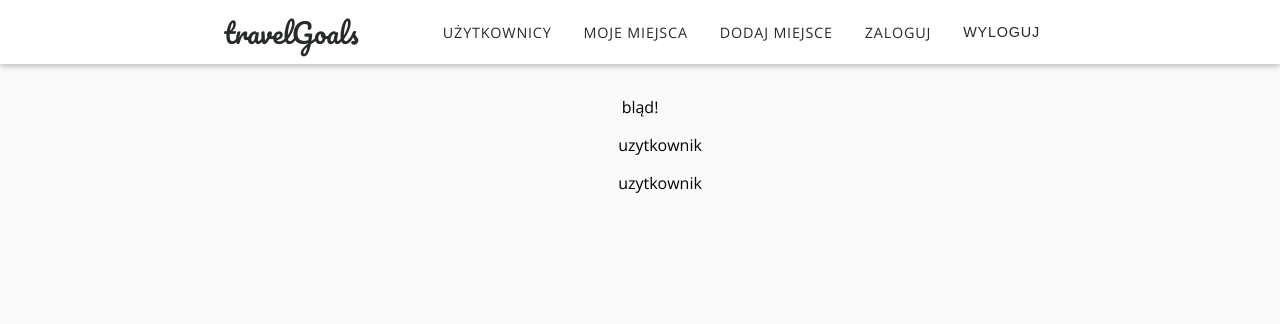
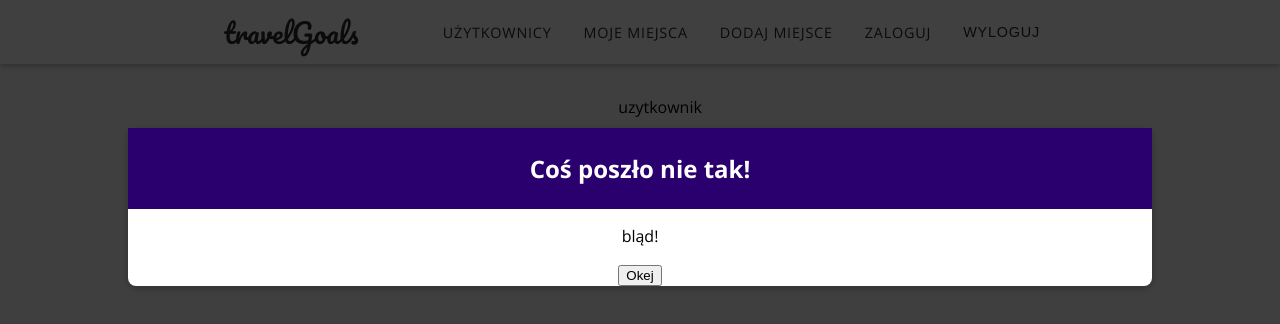
Before and after one commit to tranquilopablo/travel-goals, a React (Vite) app: page / in a window 1280 px wide. Shown: the top 324 px of the page. Built offline with nearby package versions, Linux system fonts and the light colour scheme.

Commit message:
update modal comp

```diff
--- a/index.html
+++ b/index.html
@@ -16,6 +16,7 @@
   </head>
   <body>
     <div id="backdrop-hook"></div>
+    <div id="modal-hook"></div>
     <div id="drawer-hook"></div>
     <div id="root"></div>
     <script type="module" src="/src/index.jsx"></script>
--- a/src/shared/sharedComponents/uiElements/ErrorModal.jsx
+++ b/src/shared/sharedComponents/uiElements/ErrorModal.jsx
@@ -2,7 +2,16 @@ import React from 'react';
 import Modal from './Modal';
 
 const ErrorModal = (props) => {
-  return <Modal><p>{props.error}</p></Modal>;
+  return (
+    <Modal
+      onCancel={props.onClear}
+      header="Coś poszło nie tak!"
+      show={!!props.error}
+      footer={<button onClick={props.onClear}>Okej</button>}
+    >
+      <p>{props.error}</p>
+    </Modal>
+  );
 };
 
 export default ErrorModal;
--- a/src/shared/sharedComponents/uiElements/Modal.jsx
+++ b/src/shared/sharedComponents/uiElements/Modal.jsx
@@ -1,9 +1,30 @@
-import React from 'react'
+import React from 'react';
+import Backdrop from './Backdrop';
+import ReactDOM from 'react-dom';
+import css from './Modal.module.css';
+
+const ModalOverlay = (props) => {
+  const content = (
+    <div className={css.modal}>
+      <header className={css.modalHeader}>
+        <h2>{props.header}</h2>
+      </header>
+      <form>
+        <div className={css.modalContent}>{props.children}</div>
+        <footer className={css.modalFooter}>{props.footer}</footer>
+      </form>
+    </div>
+  );
+  return ReactDOM.createPortal(content, document.getElementById('modal-hook'));
+};
 
 const Modal = (props) => {
   return (
-    <div>{props.children}</div>
-  )
-}
+    <>
+      {props.show && <Backdrop onClick={props.onCancel} />}
+      <ModalOverlay {...props} />
+    </>
+  );
+};
 
-export default Modal
+export default Modal;
--- a/src/shared/sharedComponents/uiElements/Modal.module.css
+++ b/src/shared/sharedComponents/uiElements/Modal.module.css
@@ -0,0 +1,21 @@
+.modal {
+  z-index: 100;
+  position: fixed;
+  top: 16vh;
+  left: 10%;
+  width: 80%;
+  background: white;
+  box-shadow: 0 2px 8px rgba(0, 0, 0, 0.26);
+  border-radius: 8px;
+}
+
+.modalHeader {
+  width: 100%;
+  padding: 1rem 0.5rem;
+  background: #2a006e;
+  color: white;
+  text-align: center;
+}
+.modalHeader h2 {
+  margin: 0.5rem;
+}
```
